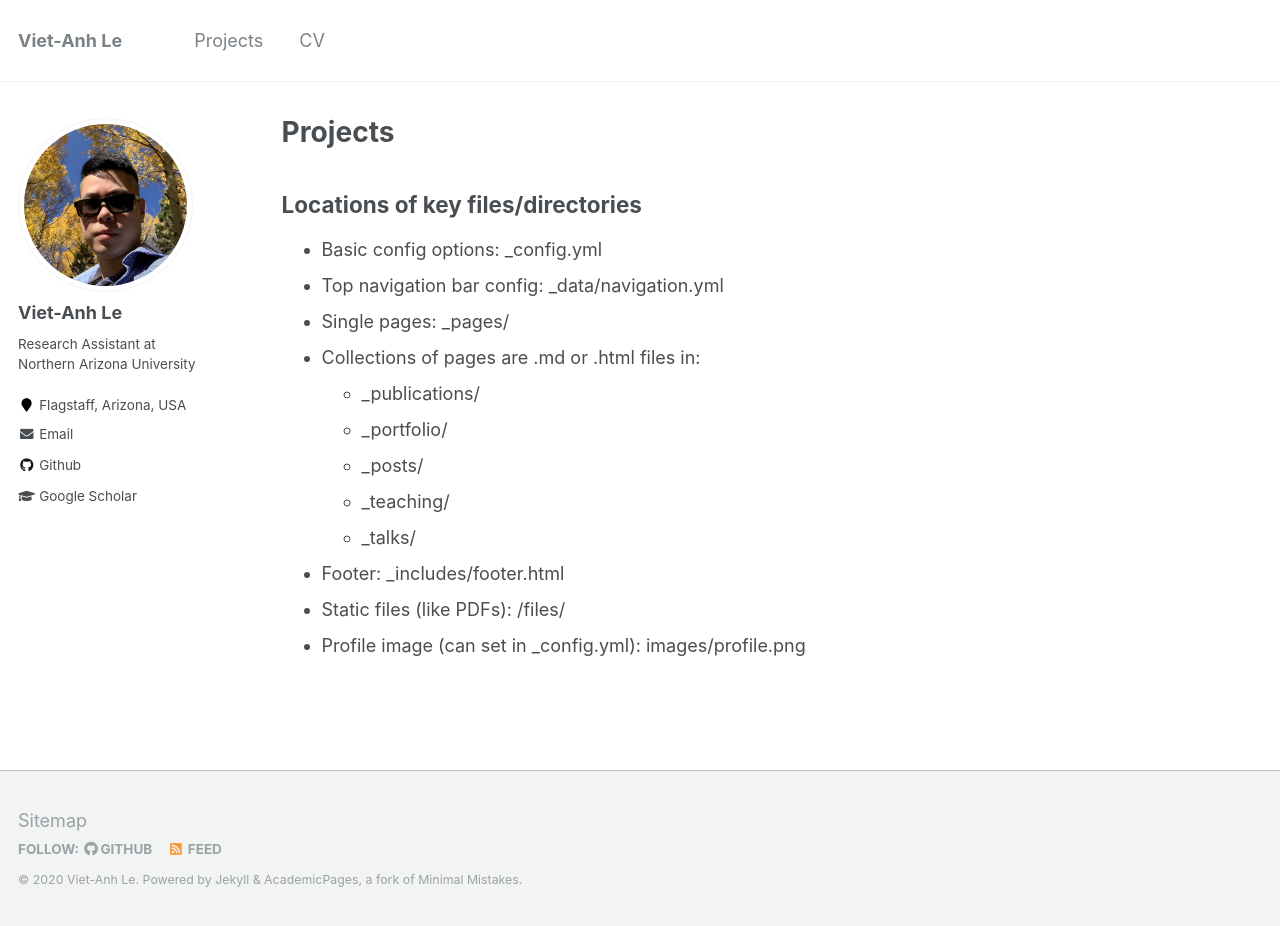
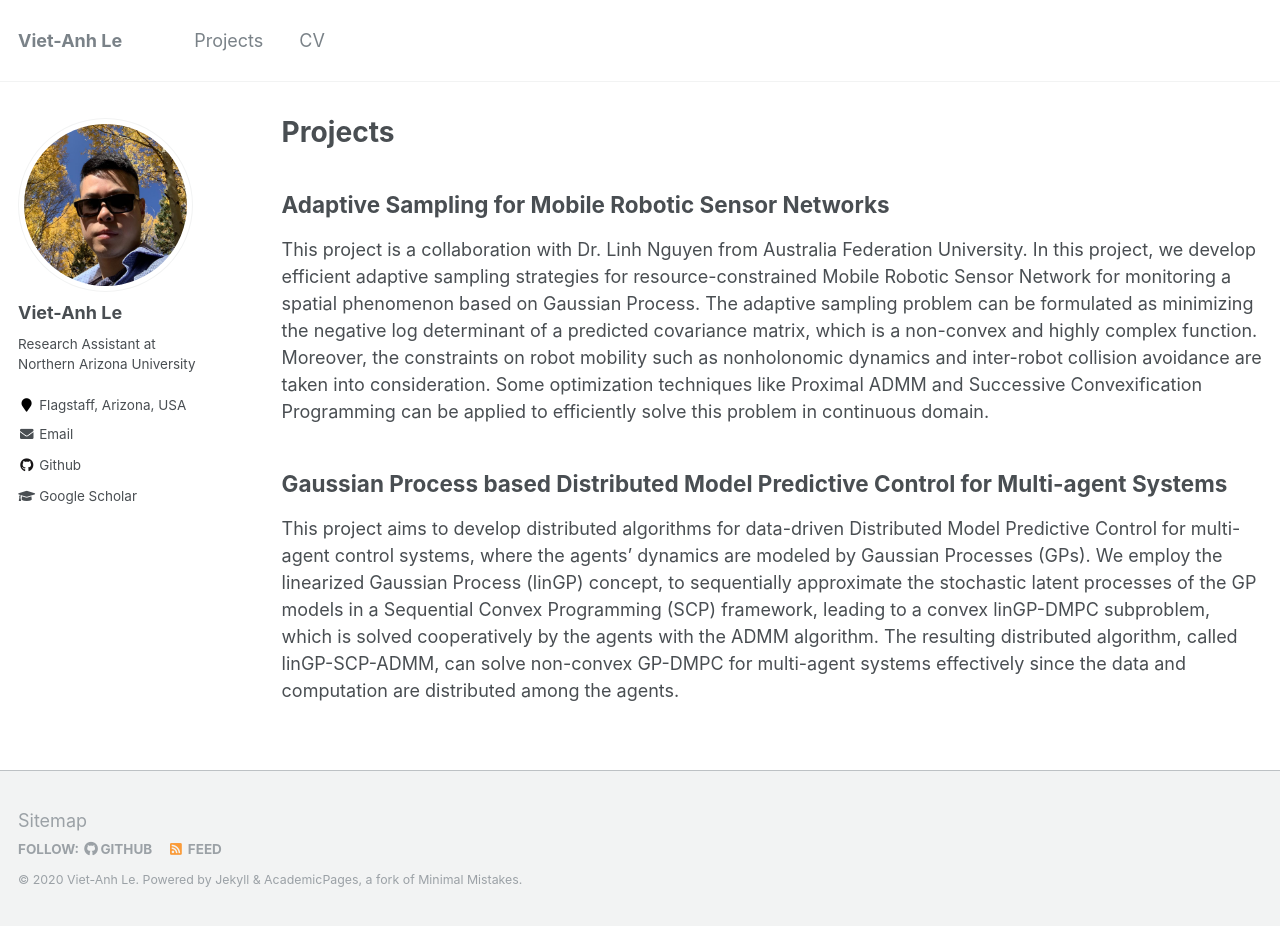
Before and after one commit to vietanhle0101/vietanhle0101.github.io, a Jekyll site: the page built from _pages/projects.md, in a window 1280 px wide and 926 px high. Built offline with Jekyll 4.4.1, drawn with Linux system fonts in a browser that asks for light colours.

Commit message:
projetcs

```diff
--- a/_pages/projects.md
+++ b/_pages/projects.md
@@ -5,17 +5,10 @@ permalink: /projects/
 author_profile: true
 ---
 
-## Locations of key files/directories
+## Adaptive Sampling for Mobile Robotic Sensor Networks
 
-* Basic config options: _config.yml
-* Top navigation bar config: _data/navigation.yml
-* Single pages: _pages/
-* Collections of pages are .md or .html files in:
-  * _publications/
-  * _portfolio/
-  * _posts/
-  * _teaching/
-  * _talks/
-* Footer: _includes/footer.html
-* Static files (like PDFs): /files/
-* Profile image (can set in _config.yml): images/profile.png
+This project is a collaboration with Dr. Linh Nguyen from Australia Federation University. In this project, we develop efficient adaptive sampling strategies for resource-constrained Mobile Robotic Sensor Network for monitoring a spatial phenomenon based on Gaussian Process. The adaptive sampling problem can be formulated as minimizing the negative log determinant of a predicted covariance matrix, which is a non-convex and highly complex function. Moreover, the constraints on robot mobility such as nonholonomic dynamics and inter-robot collision avoidance are taken into consideration. Some optimization techniques like Proximal ADMM and Successive Convexification Programming can be applied to efficiently solve this problem in continuous domain.
+
+## Gaussian Process based Distributed Model Predictive Control for Multi-agent Systems
+
+This project aims to develop distributed algorithms for data-driven Distributed Model Predictive Control for multi-agent control systems, where the agents’ dynamics are modeled by Gaussian Processes (GPs). We employ the linearized Gaussian Process (linGP) concept, to sequentially approximate the stochastic latent processes of the GP models in a Sequential Convex Programming (SCP) framework, leading to a convex linGP-DMPC subproblem, which is solved cooperatively by the agents with the ADMM algorithm. The resulting distributed algorithm, called linGP-SCP-ADMM, can solve non-convex GP-DMPC for multi-agent systems effectively since the data and computation are distributed among the agents.
```
